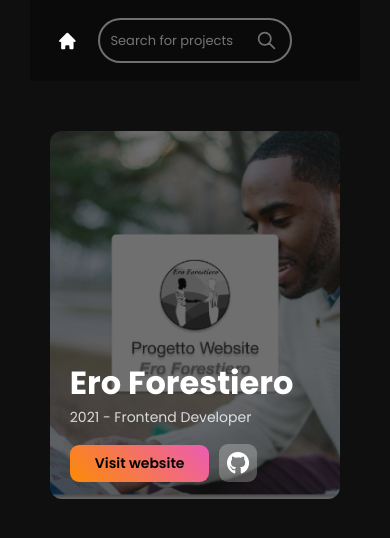
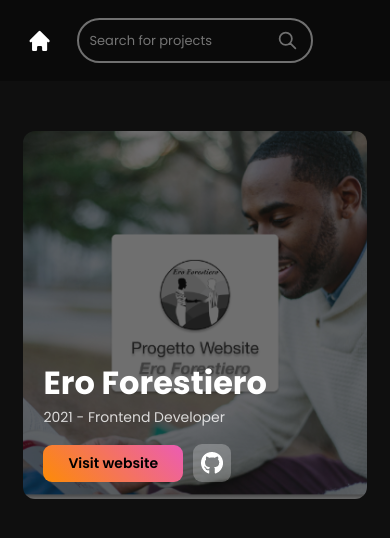
Before and after one commit to andrea-artuso/reactjs-portfolio, a React (Create React App) app: page /projects in a window 390 px wide. Shown: the top 538 px of the page. Built offline with nearby package versions, Linux system fonts and the light colour scheme.

Commit message:
Fixed responsive error

```diff
--- a/src/pages/FourZeroFour/FourZeroFour.css
+++ b/src/pages/FourZeroFour/FourZeroFour.css
@@ -30,9 +30,6 @@ html {
 
 
 @media screen and (max-width: 767px) {
-    body {
-        padding: 0 30px;
-    }
     .content-title {
         font-size: 110px;
         margin-top: 80px;
--- a/src/pages/Projects/Projects.css
+++ b/src/pages/Projects/Projects.css
@@ -134,12 +134,6 @@
     }
 }
 
-@media screen and (max-width: 767px) {
-    body {
-        padding: 0;
-    }
-}
-
 @media screen and (max-width: 500px) {
     .projects-header {
         padding: 18px 27px;
```
